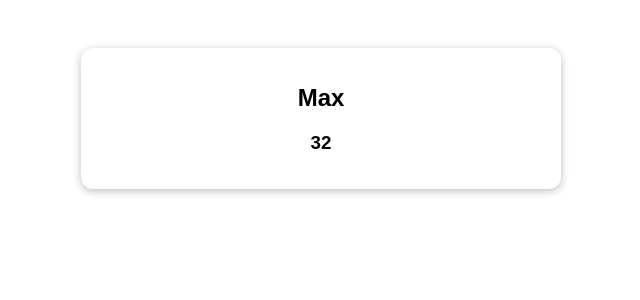
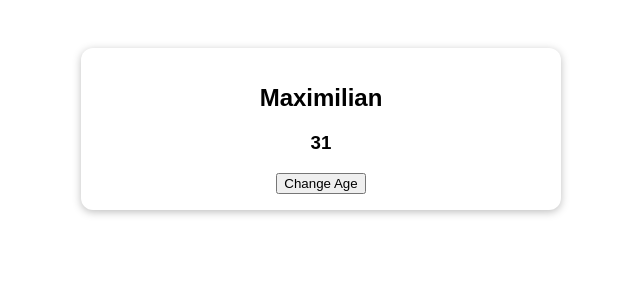
Before and after one commit to milinkovicjovan/vueJSMaximilian-second-time-, a Vue app in the folder section-19/composition-01-starting-setup/: page / in a window 1280 px wide. Shown: the top 300 px of the page, without its empty margins (319-959 px from the left). Built offline with nearby package versions, Linux system fonts and the light colour scheme; the HTML template or start-up script is replaced by a standard one.

Commit message:
replacingMethodsWithRegularFunctions

```diff
--- a/section-19/composition-01-starting-setup/src/App.vue
+++ b/section-19/composition-01-starting-setup/src/App.vue
@@ -1,41 +1,46 @@
 <template>
   <section class="container">
-    <h2>{{ user.name }}</h2>
-    <h3>{{ user.age }}</h3>
+    <h2>{{ userName }}</h2>
+    <h3>{{ age }}</h3>
+    <button @click="setAge">Change Age</button>
   </section>
 </template>
 
 <script>
-import { reactive } from 'vue';
+import { ref } from 'vue';
 
 export default {
   setup() {
-    // const uName = ref('Maximilian')
-    // const uAge = ref(31);
-    const user = reactive({
-      name: 'Maximilian',
-      age: 31,
-    });
+    const uName = ref('Maximilian');
+    const uAge = ref(31);
+    // const user = reactive({
+    //   name: 'Maximilian',
+    //   age: 31,
+    // });
 
-    // console.log(user);
-
-    setTimeout(function () {
-      // uName.value = 'Max';
-      // uAge.value = 32
-      user.name = 'Max';
-      user.age = 32;
-    }, 2000);
+    function setNewAge() {
+      uAge.value = 33;
+    }
 
     return {
-      user: user,
+      userName: uName,
+      age: uAge,
+      setAge: setNewAge,
     };
   },
+
+  // data() {
+  //   return {
+  //     userName: 'Maximilian',
+  //      age: 31
+  //   };
+  // },
+  // methods: {
+  //   setNewAge() {
+  //     this.age = 32;
+  //   },
+  // },
 };
-// data() {
-//   return {
-//     userName: 'Maximilian',
-//   };
-// },
 </script>
 
 <style>
```
